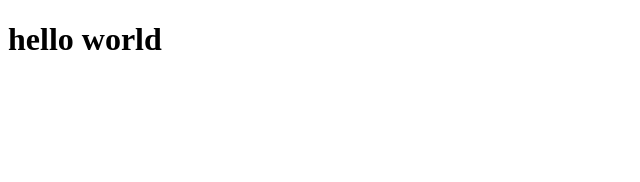
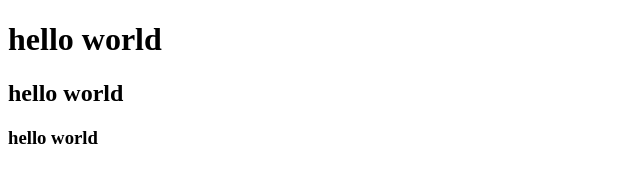
Before and after one commit to s-aaa/hello-world, a plain HTML site: page index.html in a window 1280 px wide. Shown: the whole page, without its empty margins (0-640 px from the left). Drawn offline with Linux system fonts and the light colour scheme.

Commit message:
增加h2

```diff
--- a/index.html
+++ b/index.html
@@ -6,5 +6,7 @@
 </head>
 <body>
 	<h1>hello world</h1>
+	<h2>hello world</h2>
+	<h3>hello world</h3>
 </body>
 </html>
```
